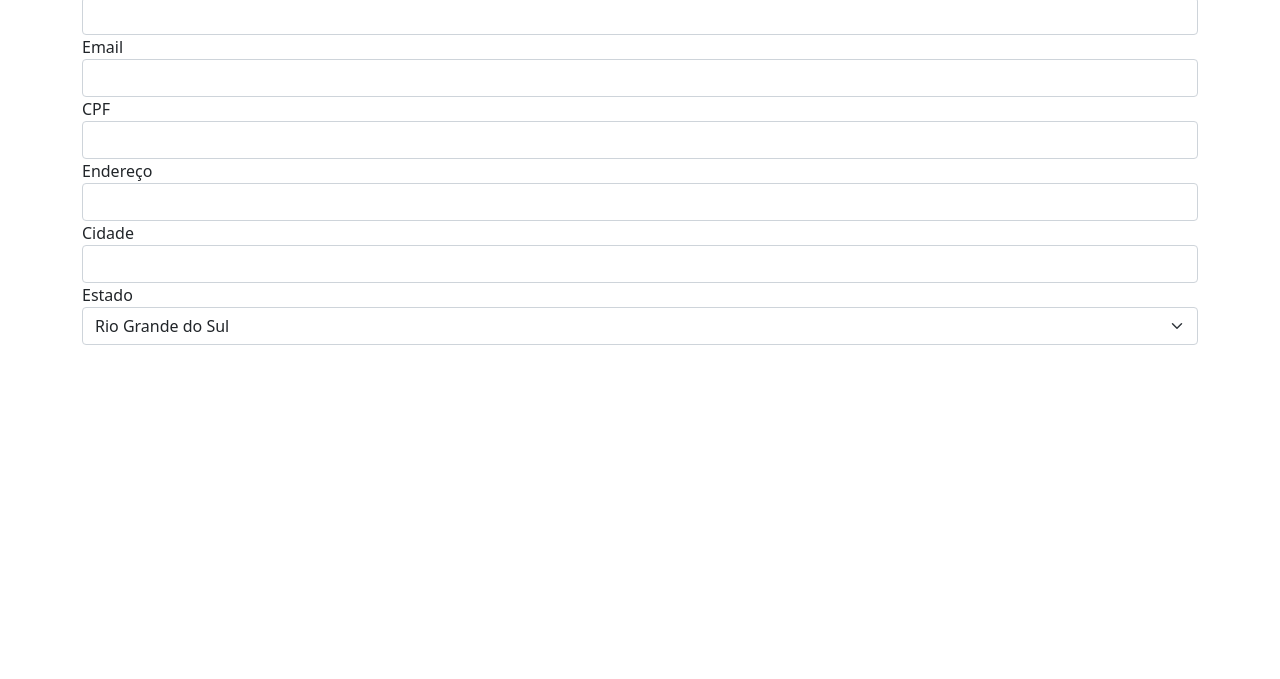
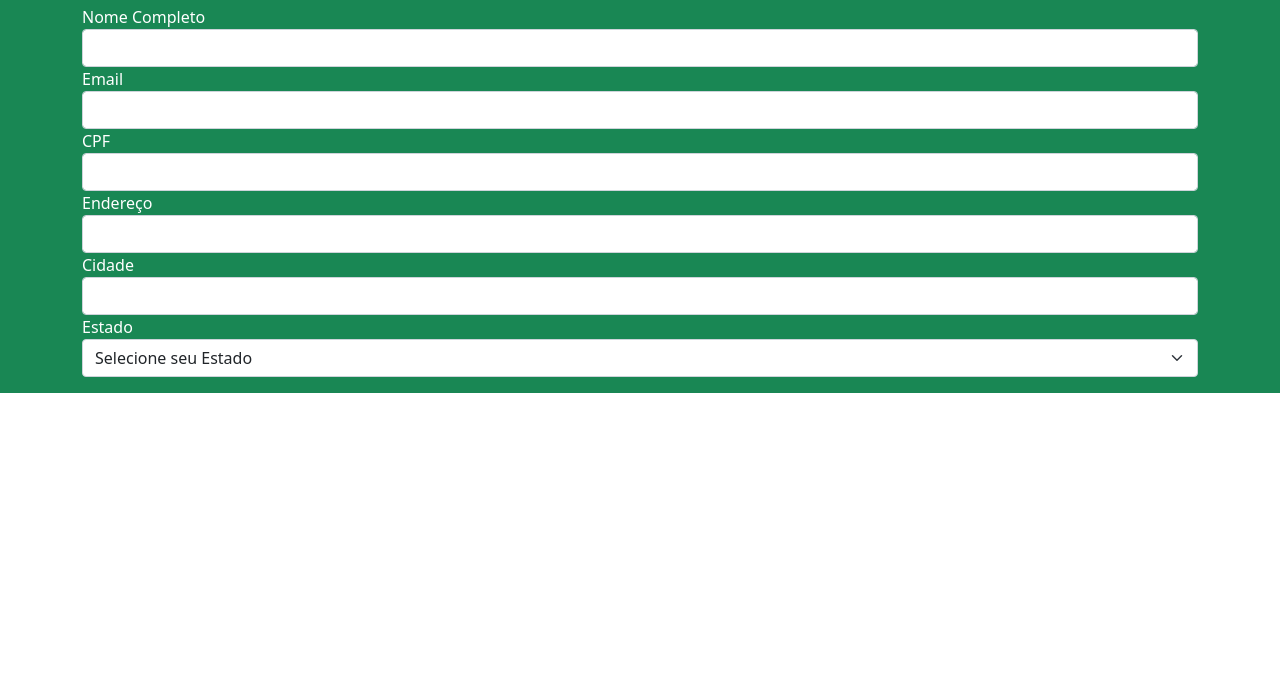
Before and after one commit to HenriqueSerres/trybe-exercicios, a plain HTML site: page fundamentos/bloco-6-html-css/form.html in a window 1280 px wide. Shown: the part 121-800 px from the top of the page. Drawn offline with nearby package versions, Linux system fonts and the light colour scheme.

Commit message:
começo curriculo exercicio com bootsrap

```diff
--- a/fundamentos/bloco-6-html-css/form.html
+++ b/fundamentos/bloco-6-html-css/form.html
@@ -8,9 +8,9 @@
   <link href="https://cdn.jsdelivr.net/npm/bootstrap@5.1.3/dist/css/bootstrap.min.css" rel="stylesheet" integrity="sha384-1BmE4kWBq78iYhFldvKuhfTAU6auU8tT94WrHftjDbrCEXSU1oBoqyl2QvZ6jIW3" crossorigin="anonymous">
 </head>
 <body>
-  <h1 class="display-2 text-center">Cadastro de Currículos</h1>
+  <h1 class="display-2 text-center bg-success p-2 text-white bg-opacity-75">Cadastro de Currículos</h1>
   <section>
-    <fieldset>
+    <fieldset class="p-3 mb-2 bg-success text-white">
     <div class="container">
       <form action=""></form>
       <label for="">Nome Completo</label>
@@ -30,18 +30,17 @@
       <input type="text" class="form-control"required>
     </div>
     <div class="container">
-      <label for="">Cidade</label>
-      <input type="text" class="form-control"required>
+      <label for="city">Cidade</label>
+      <input id="city" type="text" class="form-control"required>
     </div>
     <div class="container">
       <label for="state">Estado</label>
       <select class="form-select"name="state" id="state">
-      <option selected>Rio Grande do Sul</option>
-      <option value="sc">Santa Catarina</option>
-      <option value="pr">Paraná</option>
+      <option selected>Selecione seu Estado</option>
     </select>
     </div>
     </fieldset>
   </section>
+  <script src="script.js"></script>
 </body>
 </html>
--- a/fundamentos/bloco-6-html-css/script.js
+++ b/fundamentos/bloco-6-html-css/script.js
@@ -0,0 +1,13 @@
+function creatStateOptions(){
+  let states = document.getElementById('state');
+  let statesOptions = ['AC', 'AL', 'AM', 'AP', 'BA', 'CE', 'DF', 'ES', 'GO', 'MA', 'MG', 'MS', 'MT', 'PA', 'PB', 'PE', 'PI', 'PR', 'RJ', 'RN', 'RO', 'RR', 'RS', 'SC', 'SE', 'SP', 'TO'];
+
+  for (let index = 0; index < statesOptions.length; index += 1) {
+    let options = document.createElement('option');
+    options.innerText = statesOptions[index];
+    options.value = statesOptions[index];
+    states.appendChild(options);
+
+  }
+}
+creatStateOptions();
```
